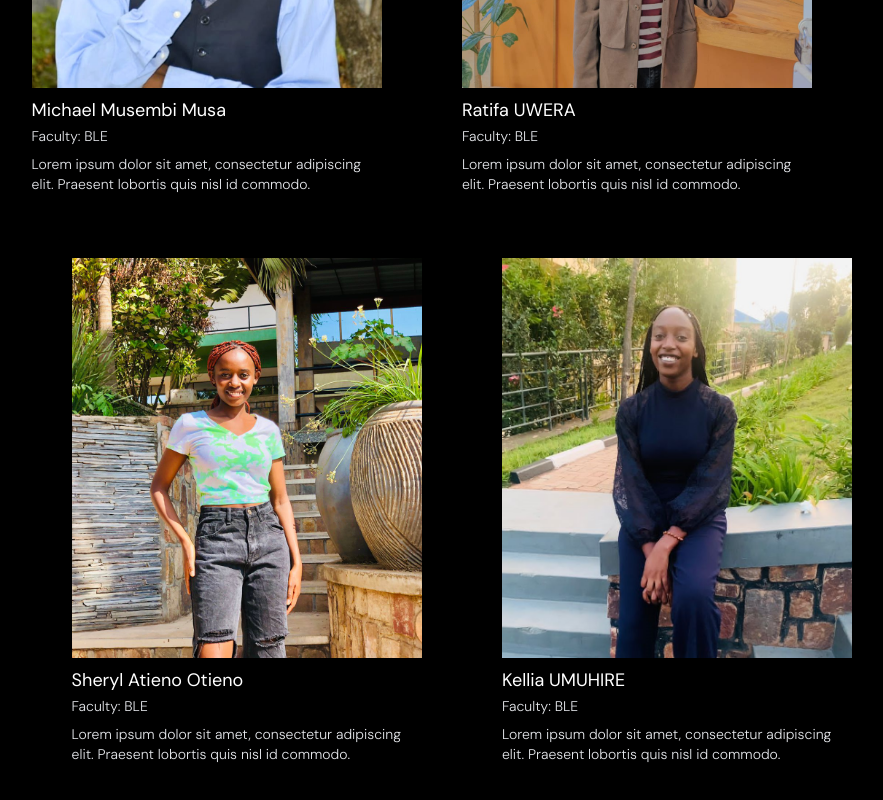
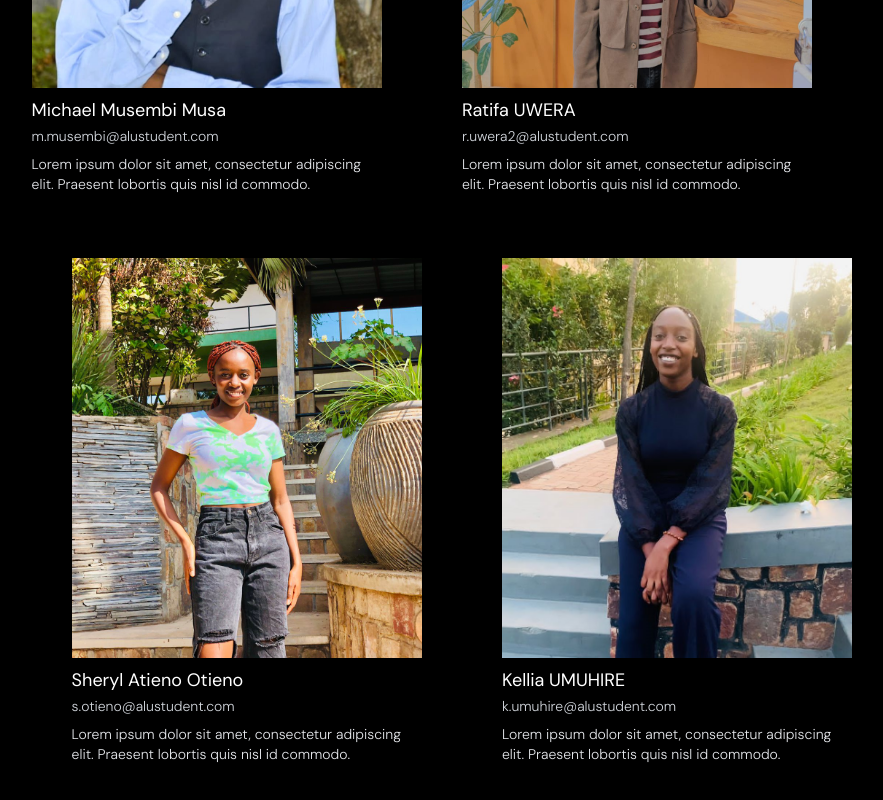
Before and after one commit to kelliaUmuhire/elab_site, a React (Vite) app: page / in a window 1280 px wide. Shown: the part 1360-2160 px from the top of the page, without its empty margins (218-1101 px from the left). Built offline with nearby package versions, Linux system fonts and the light colour scheme; a web font is replaced by a local one.

Commit message:
adjustments

```diff
--- a/src/App.jsx
+++ b/src/App.jsx
@@ -82,8 +82,8 @@ export default function App() {
                 className="bg-cover bg-center w-full h-[50vh]"
               ></div>
               <div className="mt-2 text-lg">{item.name}</div>
-              <div className="mt-0.5 text-gray-200 font-light text-sm">
-                Faculty: {item.faculty}
+              <div className="mt-0.5 text-gray-300 font-light text-sm">
+                {item.email}
               </div>
               <div className="text-sm mt-2 font-light text-gray-200">
                 {item.intro}
--- a/src/data.js
+++ b/src/data.js
@@ -78,35 +78,35 @@ export const CHALLENGES = [
 export const TEAM = [
   {
     name: "Michael Musembi Musa",
-    faculty: "BLE",
+    email: "m.musembi@alustudent.com",
     picture: "/Musa.jpeg",
     intro:
       "Lorem ipsum dolor sit amet, consectetur adipiscing elit. Praesent lobortis quis nisl id commodo.",
   },
   {
     name: "Ratifa UWERA",
-    faculty: "BLE",
+    email: "r.uwera2@alustudent.com",
     picture: "/Ratifa.jpeg",
     intro:
       "Lorem ipsum dolor sit amet, consectetur adipiscing elit. Praesent lobortis quis nisl id commodo.",
   },
   {
     name: "Sheryl Atieno Otieno",
-    faculty: "BLE",
+    email: "s.otieno@alustudent.com",
     picture: "/Sheryl.jpeg",
     intro:
       "Lorem ipsum dolor sit amet, consectetur adipiscing elit. Praesent lobortis quis nisl id commodo.",
   },
   {
     name: "Kellia UMUHIRE",
-    faculty: "BLE",
+    email: "k.umuhire@alustudent.com",
     picture: "/Kellia.jpg",
     intro:
       "Lorem ipsum dolor sit amet, consectetur adipiscing elit. Praesent lobortis quis nisl id commodo.",
   },
   {
     name: "Angelo SHEMA",
-    faculty: "BLE",
+    email: "a.shema1@alustudent.com",
     picture: "https://pbs.twimg.com/media/FjU2lkcWYAgNG6d.jpg",
     intro:
       "Lorem ipsum dolor sit amet, consectetur adipiscing elit. Praesent lobortis quis nisl id commodo.",
```
